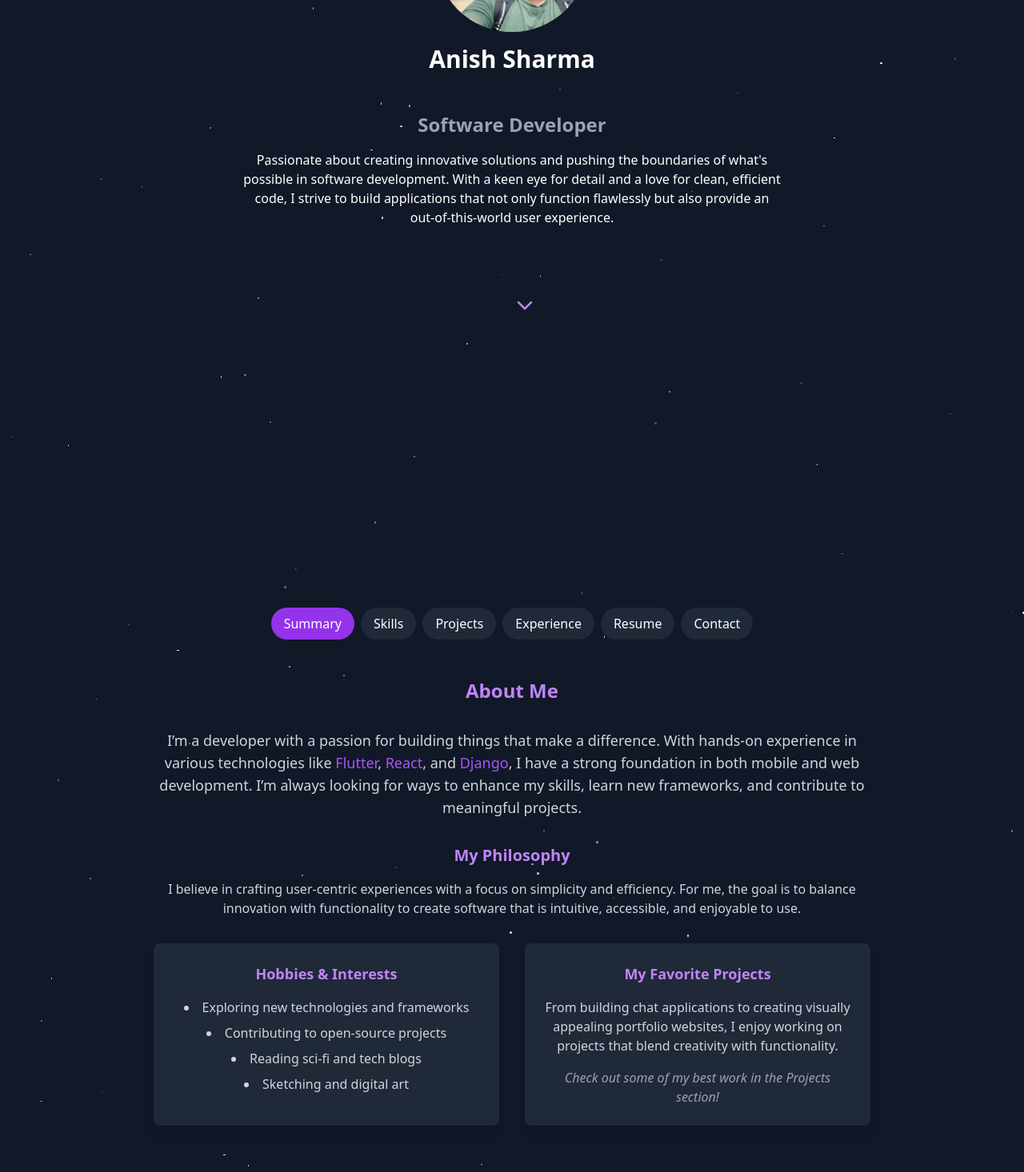
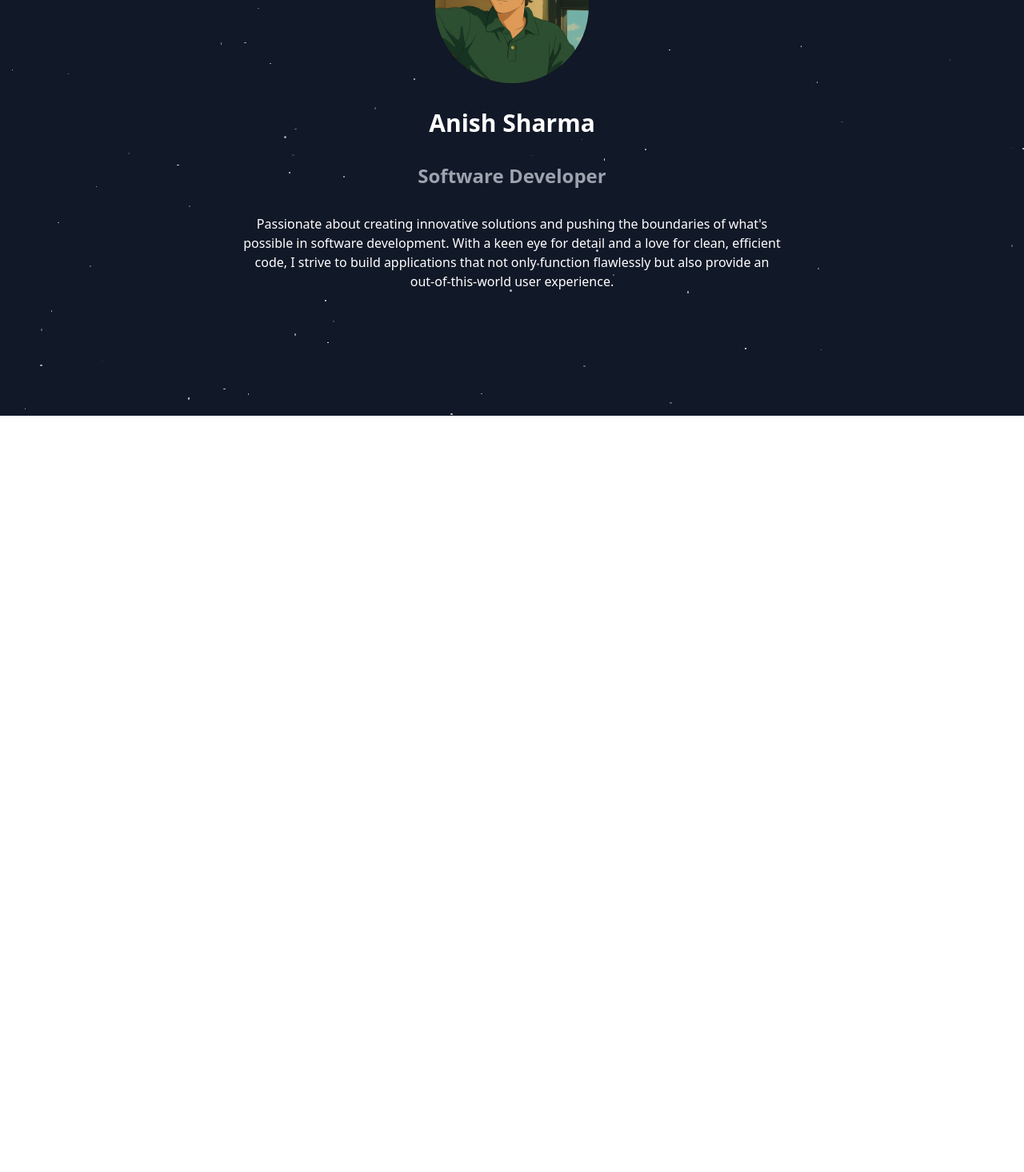
Before and after one commit to ani-sh-arma/portfolio, a React (Vite) app: page / in a window 1280 px wide. Shown: the part 280-1746 px from the top of the page at 80% size. After the commit the page ends 800 px from the top, so only its background shows below. Built offline with nearby package versions, Linux system fonts and the light colour scheme.

Commit message:
updated portfolio structure

```diff
--- a/src/components/space-portfolio.tsx
+++ b/src/components/space-portfolio.tsx
@@ -1,9 +1,7 @@
 // 'use client'
 import { useState } from "react";
 import { motion } from "framer-motion";
-import { ChevronDown } from "lucide-react";
 import astronaut2 from "../assets/astronaut2.png";
-import profile from "../assets/profile.jpg";
 import { ContactSection } from "./contact";
 import { SummarySection } from "./summary";
 import { ProjectsSection } from "./projects";
@@ -25,17 +23,22 @@ export function SpacePortfolioComponent() {
     "Contact",
   ];
 
-  const handleChevronClick = () => {
-    window.scrollTo({
-      top: window.innerHeight + 200,
-      behavior: "smooth",
-    });
-    setActiveSection(activeSection ?? "Summary");
-  };
-
   return (
-    <div className="bg-gray-900 text-white overflow-hidden relative py-12">
-      <div className="min-h-screen px-12">
+    <div className="bg-gray-900 text-white overflow-hidden relative py-12 min-h-screen">
+      {/* Navigation Section */}
+      <nav className="fixed top-0 w-full z-50 flex gap-2 flex-wrap justify-center py-4 bg-gray-900 bg-opacity-50 backdrop-filter backdrop-blur-lg">
+        {navItems.map((section) => (
+          <button
+            key={section}
+            onClick={() => setActiveSection(section)}
+            className={`px-4 py-2 w-fit rounded-full ${
+              activeSection === section ? "bg-purple-600" : "bg-gray-800"
+            } hover:bg-purple-500 transition-colors`}
+          >
+            {section.charAt(0).toUpperCase() + section.slice(1)}
+          </button>
+        ))}
+      </nav>
       {/* Star field background */}
       {[...Array(100)].map((_, i) => (
         <motion.div
@@ -62,7 +65,7 @@ export function SpacePortfolioComponent() {
       <motion.img
         src={astronaut2}
         alt="Floating Astronaut"
-          className="top-10 right-10 w-24 h-24 fixed"
+        className="top-20 right-10 w-24 h-24 fixed"
         animate={{
           y: [0, -20, 0],
           rotate: [0, 10, -10, 0],
@@ -73,56 +76,9 @@ export function SpacePortfolioComponent() {
           repeatType: "reverse",
         }}
       />
-        <motion.div
-          initial={{ opacity: 0, y: 20 }}
-          animate={{ opacity: 1, y: 0 }}
-          className="text-center"
-        >
-          <img
-            src={profile}
-            alt="Profile"
-            className="w-48 h-48 rounded-full mx-auto mb-4 mt-20 "
-          />
 
-          <h2 className="text-3xl font-bold mb-12 text-center">Anish Sharma</h2>
-          <h2 className="text-2xl text-gray-400 font-bold mb-4 text-center">
-            Software Developer
-          </h2>
-          <p className="max-w-2xl mx-auto">
-            Passionate about creating innovative solutions and pushing the
-            boundaries of what's possible in software development. With a keen
-            eye for detail and a love for clean, efficient code, I strive to
-            build applications that not only function flawlessly but also
-            provide an out-of-this-world user experience.
-          </p>
-        </motion.div>
-
-        {/* Scroll indicator */}
-        <motion.div
-          className="absolute mt-20 left-1/2 transform -translate-x-1/2"
-          animate={{ y: [0, 10, 0] }}
-          transition={{ duration: 1.5, repeat: Infinity }}
-          onClick={handleChevronClick}
-        >
-          <ChevronDown className="w-8 h-8 text-purple-400" />
-        </motion.div>
-      </div>
-
-      {/* Navigation Section */}
-      <div className="container mx-auto px-4 py-16 relative z-10 min-h-screen">
-        <nav className="my-12 flex gap-2 flex-wrap justify-center w-full">
-          {navItems.map((section) => (
-            <button
-              key={section}
-              onClick={() => setActiveSection(section)}
-              className={`px-4 py-2 w-fit rounded-full ${
-                activeSection === section ? "bg-purple-600" : "bg-gray-800"
-              } hover:bg-purple-500 transition-colors`}
-            >
-              {section.charAt(0).toUpperCase() + section.slice(1)}
-            </button>
-          ))}
-        </nav>
+      {/* Content Sections */}
+      <div className="container mx-auto px-4 py-16 relative z-10 ">
         {activeSection === "Summary" && <SummarySection />}
         {activeSection === "Skills" && <SkillsSection />}
         {activeSection === "Projects" && <ProjectsSection />}
--- a/src/components/summary.tsx
+++ b/src/components/summary.tsx
@@ -1,62 +1,30 @@
 import { motion } from "framer-motion";
+import profile from "../assets/profile.jpg";
 
 export function SummarySection() {
-
   return (
     <motion.div
       initial={{ opacity: 0, y: 20 }}
       animate={{ opacity: 1, y: 0 }}
       className="text-center max-w-4xl mx-auto space-y-8"
     >
-      <h3 className="text-2xl font-semibold text-purple-400">About Me</h3>
-      <p className="text-lg text-gray-300">
-        I’m a developer with a passion for building things that make a
-        difference. With hands-on experience in various technologies like{" "}
-        <span className="text-purple-500">Flutter</span>,{" "}
-        <span className="text-purple-500">React</span>, and{" "}
-        <span className="text-purple-500">Django</span>, I have a strong
-        foundation in both mobile and web development. I’m always looking for
-        ways to enhance my skills, learn new frameworks, and contribute to
-        meaningful projects.
+      <img
+        src={profile}
+        alt="Profile"
+        className="w-48 h-48 rounded-full mx-auto mb-4 mt-20 "
+      />
+
+      <h2 className="text-3xl font-bold mb-12 text-center">Anish Sharma</h2>
+      <h2 className="text-2xl text-gray-400 font-bold mb-4 text-center">
+        Software Developer
+      </h2>
+      <p className="max-w-2xl mx-auto">
+        Passionate about creating innovative solutions and pushing the
+        boundaries of what's possible in software development. With a keen
+        eye for detail and a love for clean, efficient code, I strive to
+        build applications that not only function flawlessly but also
+        provide an out-of-this-world user experience.
       </p>
-
-      <div className="space-y-4">
-        <h4 className="text-xl font-semibold text-purple-400">My Philosophy</h4>
-        <p className="text-gray-300">
-          I believe in crafting user-centric experiences with a focus on
-          simplicity and efficiency. For me, the goal is to balance innovation
-          with functionality to create software that is intuitive, accessible,
-          and enjoyable to use.
-        </p>
-      </div>
-
-      <div className="grid grid-cols-1 md:grid-cols-2 gap-8 mt-8">
-        <div className="bg-gray-800 p-6 rounded-lg shadow-lg">
-          <h4 className="text-lg font-bold text-purple-400">
-            Hobbies & Interests
-          </h4>
-          <ul className="mt-4 list-disc list-inside text-gray-300 space-y-2">
-            <li>Exploring new technologies and frameworks</li>
-            <li>Contributing to open-source projects</li>
-            <li>Reading sci-fi and tech blogs</li>
-            <li>Sketching and digital art</li>
-          </ul>
-        </div>
-
-        <div className="bg-gray-800 p-6 rounded-lg shadow-lg">
-          <h4 className="text-lg font-bold text-purple-400">
-            My Favorite Projects
-          </h4>
-          <p className="text-gray-300 mt-4">
-            From building chat applications to creating visually appealing
-            portfolio websites, I enjoy working on projects that blend
-            creativity with functionality.
-          </p>
-          <p className="mt-4 text-gray-400 italic">
-            Check out some of my best work in the Projects section!
-          </p>
-        </div>
-      </div>
     </motion.div>
   );
 }
```
Also changed, not shown: src/assets/astronaut.png (deleted), src/assets/profile.jpg. Lines whose indentation alone changed are shown as unchanged.
